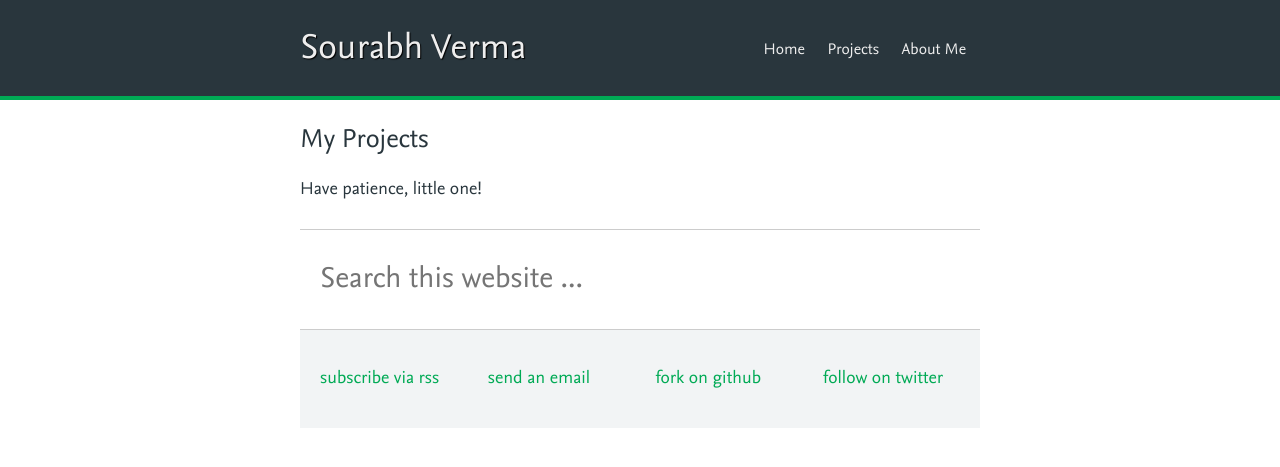
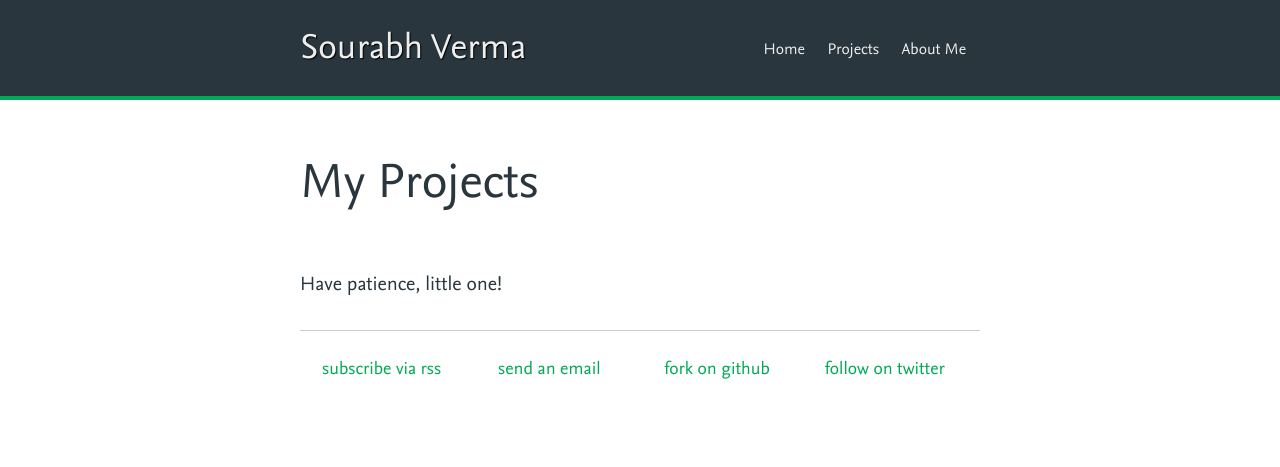
Before and after one commit to sourabhv/sourabhv.github.io, a Jekyll site: the page built from projects/index.md, in a window 1280 px wide. Shown: the top 467 px of the page. Built offline with Jekyll 4.4.1, drawn with Linux system fonts in a browser that asks for light colours; Markdown is read by kramdown in place of the engine named in the settings.

Commit message:
Remove search and fix footer style

```diff
--- a/_includes/footer.html
+++ b/_includes/footer.html
@@ -1,8 +1,5 @@
 <footer>
     <div id="site-footer">
-        <form id="site-search">
-            <input type="search" placeholder="Search this website ..." autocomplete="off" name="q" >
-        </form>
         <div>
             <a href="/feed.xml">subscribe via rss</a>
             <a href="mailto:email@sourabhverma.com">send an email</a>
--- a/css/main.css
+++ b/css/main.css
@@ -257,57 +257,24 @@ font-weight: normal;
   font-size: 1em;
 }
 
-#site-search {
-  margin: 20px 0 0;
-  height: 100px;
-  border: 1px solid #ccc;
-  border-left: none;
-  border-radius: none;
-
-}
-
-#site-search input{
-  margin: 0;
-  padding: 30px 20px;
-  overflow: hidden;
-  width: 100%;
-  display: block;
-  border: none;
-  font-size: 30px;
-  line-height: 40px;
-  text-align: left;
-  text-overflow: ellipsis;
-  webkit-appearence: textfeild;
-  -webkit-box-sizing: content-box;
-     -moz-box-sizing: content-box;
-      -ms-box-sizing: content-box;
-       -o-box-sizing: content-box;
-          box-sizing: content-box;
-
-}
-
-#site-search input:focus {
-  outline: 0;
-}
-
 footer a,
 footer a:visited {
   color: #0a5;
-  padding: 10px 20px;
 }
 footer a:hover {
   border: none;
 }
 
 #site-footer div {
-  padding: 30px 0;
-  background-color: #f2f4f5;
   border-top: 1px solid #ccc;
 }
 
 #site-footer div a {
+  padding: 30px 0;
   display: inline-block;
   width: 24%;
+  text-align: center;
+
 }
 
 /*
@@ -366,30 +333,19 @@ pre.terminal code {
     padding-left: 0;
     padding-right: 0;
   }
-  #site-search input {
-    font-size: 25px;
-  }
-}
-
-@media (max-width: 690px) {
-  #site-footer div a {
-    padding-left: 5px;
-    padding-right: 5px;
-  }
 }
 
 @media (max-width: 550px) {
+  #site-footer div {
+    padding: 15px 0;
+  }
   #site-footer div a {
     width: 49%;
-    text-align: center;
+    padding: 15px 0;
   }
 
   #site-footer div .nodisplay {
     display: block;
-  }
-
-  #site-search input {
-    font-size: 20px;
   }
 }
 
--- a/projects/index.md
+++ b/projects/index.md
@@ -3,6 +3,8 @@ layout: default
 title: My Projects
 ---
 
-<h2 class="vbig mb">My Projects</h2>
+<h1 id="post-title">My Projects</h1>
 
-Have patience, little one!
+<div id="post-content">
+    <p>Have patience, little one!</p>
+</div>
```
Also changed, not shown: other parts of _includes/footer.html (+0 -13 lines), about/index.md (+4 -2 lines).
